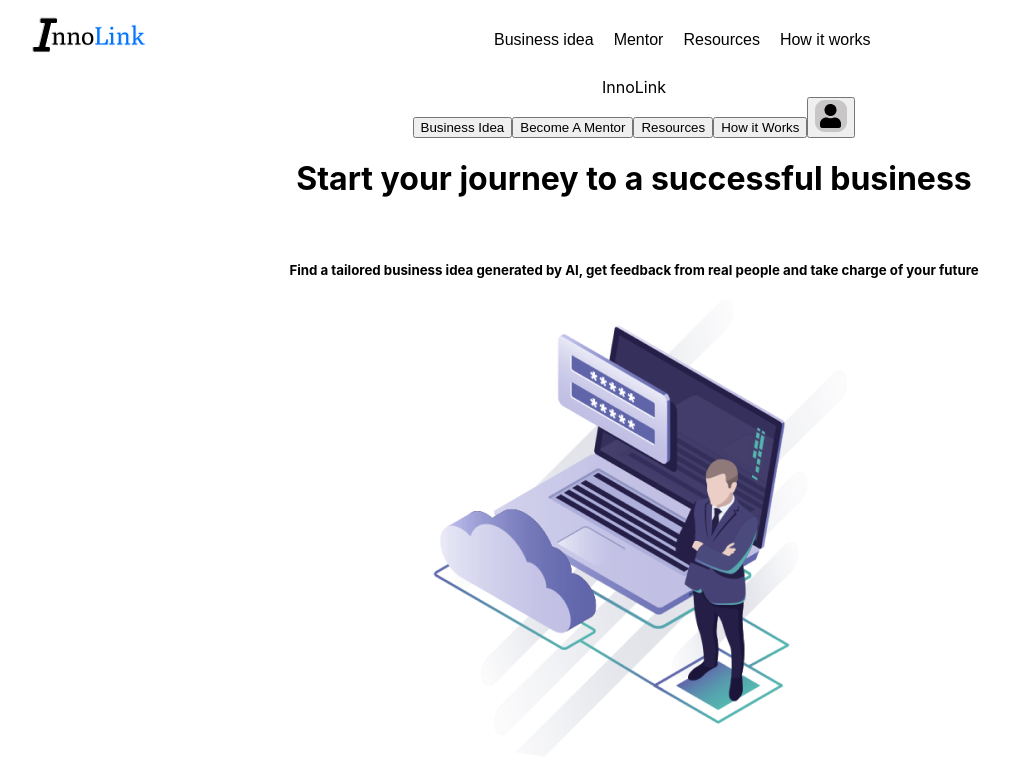
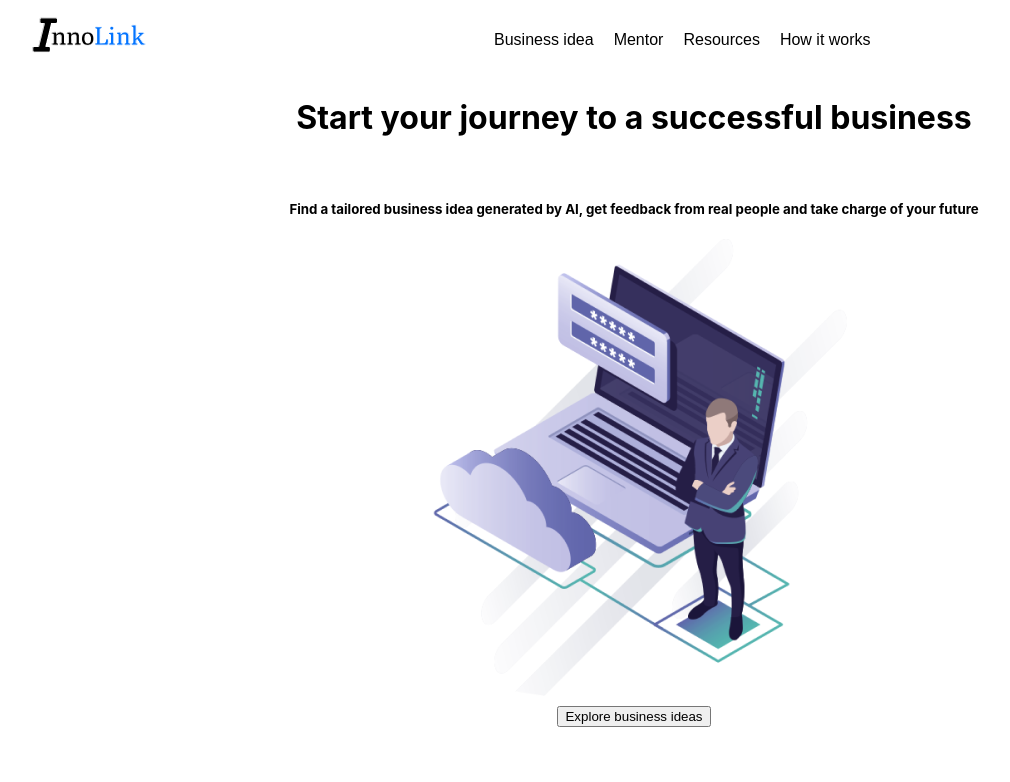
Before and after one commit to prospersibanda/Ino-Link-hackathon, a React (Create React App) app in the folder frontend/: page / in a window 1280 px wide. Shown: the top 782 px of the page, without its empty margins (6-1016 px from the left). Built offline with nearby package versions, Linux system fonts and the light colour scheme.

Commit message:
changed image paths in signup form

```diff
--- a/frontend/src/components/Navbar/Navbar.jsx
+++ b/frontend/src/components/Navbar/Navbar.jsx
@@ -1,7 +1,7 @@
 // Navbar.js
 import React from 'react';
 import './Navbar.css';
-import logo from '../../assets/logo.png'
+import logo from '../../Assets/logo.png'
 const Navbar = () => {
   return (
     <nav className="navbar">
--- a/frontend/src/pages/Home.jsx
+++ b/frontend/src/pages/Home.jsx
@@ -1,35 +1,12 @@
 import React from 'react'
-import { Link } from 'react-router-dom';
 import '../styles/home.css';
-import profile from '../Assets/profile.png'
+import Navbar from '../components/Navbar/Navbar';
 import heroimage from '../Assets/hero-image.png'
 
 
 const Home = () => {
   return (
-    <div>
       <>
-      <div className='navBar'>
-        <div className='logo'>InnoLink</div>
-        <div className='nav-btns'>
-          <Link to="/">
-          <button>Business Idea</button>
-          </Link>
-          <Link to="/dashboard">
-          <button>Become A Mentor</button>
-          </Link>
-          <Link to="/explore">
-          <button>Resources</button>
-          </Link>
-          <Link to="*">
-          <button>How it Works</button>
-          </Link>
-          <Link to="*">
-          <button><img src={profile} alt="profile icon" className='profile-icon' /></button>
-          </Link>
-        </div>
-      </div>
-
       <div className='hero-section'>
         <div className='hero-content'>
         <h1 className='hero-heading'>Start your journey to a successful business </h1>
@@ -39,27 +16,14 @@
         <div className='hero-image'>
           <img src={heroimage} alt="hero image" />
         </div>
+        <div className='hero-btn'>
+          <button className='explore-btn'>Explore business ideas</button>
+        </div>
       </div>
+      </>
+  )
+}
 
 
 
-
-      </>
-
-
-
-
-
-
-
-
-
-
-
-
-
-    </div>
-  )
-}
-
 export default Home
```
Also changed, not shown: frontend/src/components/SignupForm/SignupForm.jsx (+4 -4 lines).
